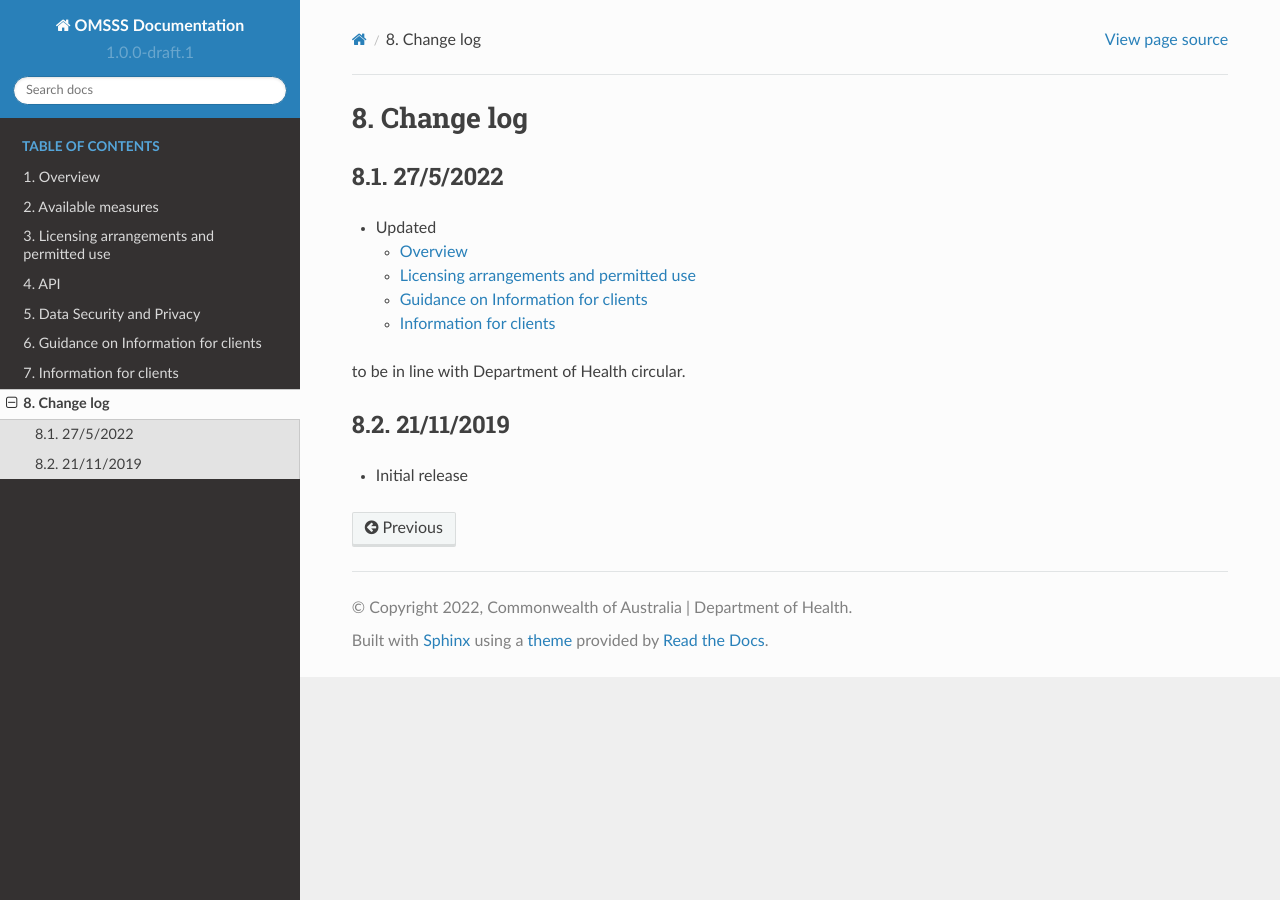
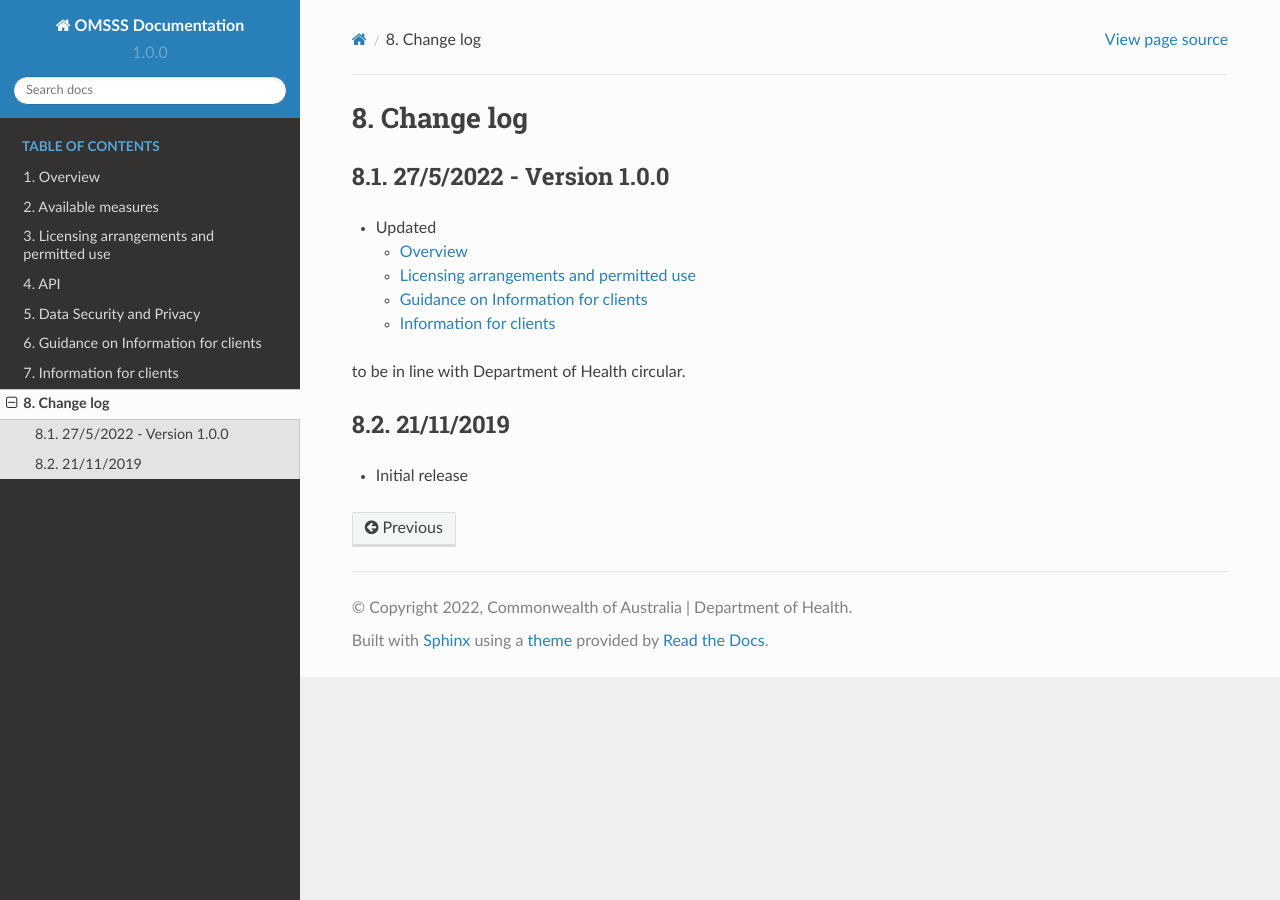
Before and after one commit to logicly-au/docs.omsss.online, a Sphinx documentation site: the page built from doc/change-log.rst, in a window 1280 px wide. Built offline with Sphinx 7.4.7 and the Read the Docs theme 2.0.0, drawn with Linux system fonts in a browser that asks for light colours.

Commit message:
Removed draft from version number.

```diff
--- a/doc/change-log.rst
+++ b/doc/change-log.rst
@@ -3,8 +3,8 @@
 Change log
 ==========
 
-27/5/2022
----------
+27/5/2022 - Version 1.0.0
+-------------------------
 
 * Updated
 
--- a/doc/version.conf
+++ b/doc/version.conf
@@ -1,2 +1,2 @@
 NAME="OMSSS-documentation"
-VERSION="1.0.0-draft.1"
+VERSION="1.0.0"
```
